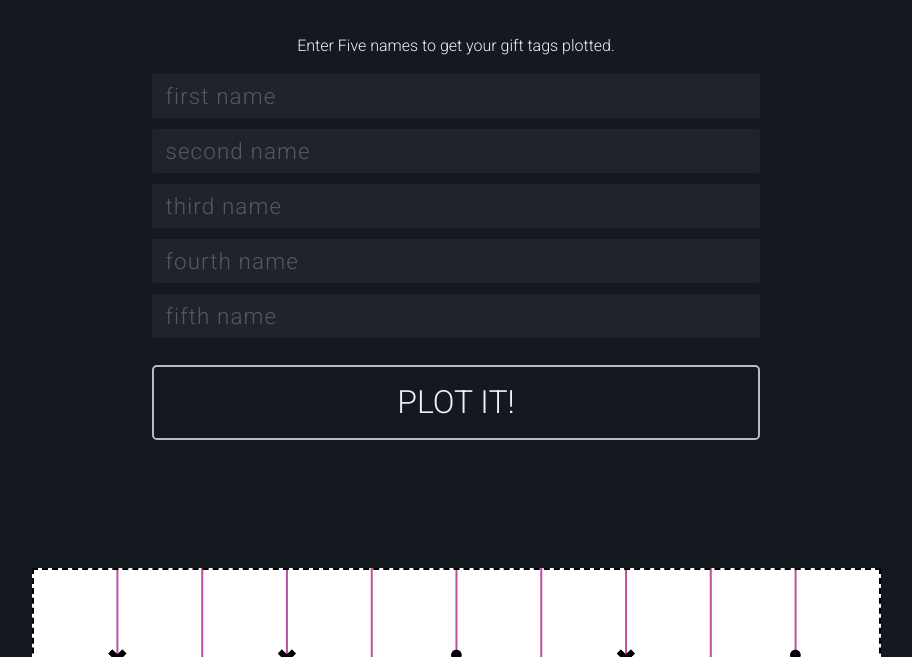
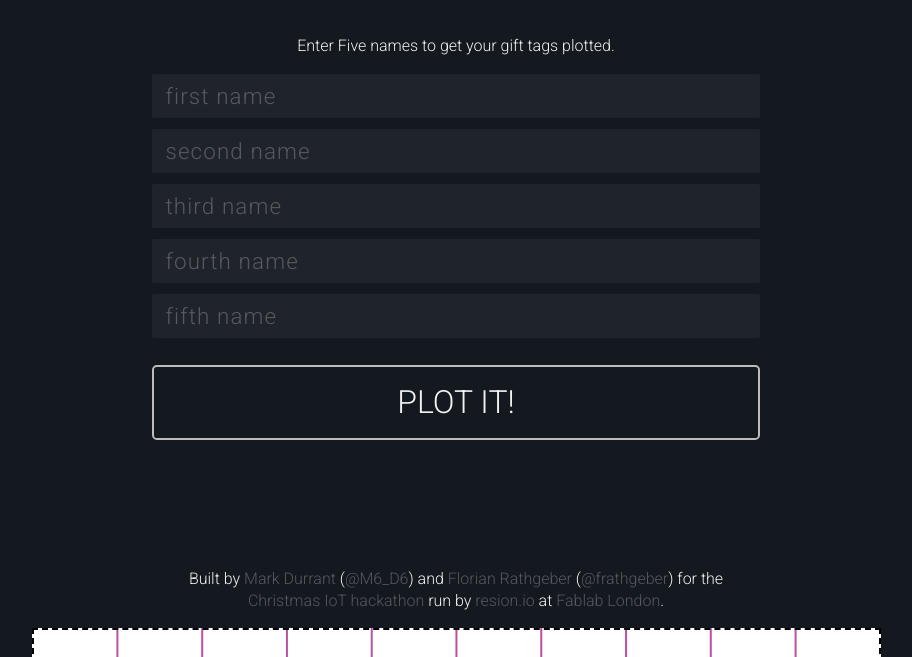
Before and after one commit to PiPlot/PiPlot, a website: page src/index.html in a window 1280 px wide. Shown: the part 295-952 px from the top of the page, without its empty margins (184-1096 px from the left). Drawn offline with nearby package versions, Linux system fonts and the light colour scheme; files that its build step writes are made by us from their sources.

Commit message:
Add credits

```diff
--- a/src/index.html
+++ b/src/index.html
@@ -43,6 +43,14 @@
 
     <button id="save-btn">PLOT IT!</button>
 
+    <p class="instructions">Built by <a href="https://github.com/markdurrant">Mark Durrant</a>
+      (<a href="https://twitter.com/M6_D6">@M6_D6</a>) and
+      <a href="https://github.com/kynan">Florian Rathgeber</a>
+      (<a href="https://twitter.com/frathgeber">@frathgeber</a>) for the
+      <a href="http://fablablondon.org/events/xmas-iot-hackathon-with-resin-io/">
+        Christmas IoT hackathon</a> run by <a href="https://resin.io">resion.io</a>
+      at <a href="http://fablablondon.org">Fablab London</a>.</p>
+
   </div>
 
   <canvas id="paperCanvas" width="841.9" height="595.3"></canvas>
```
